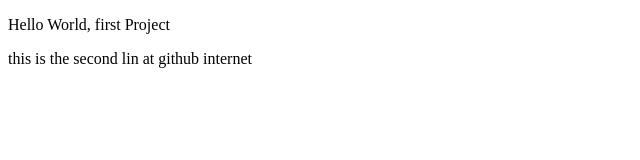
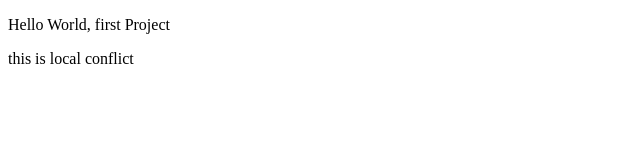
Before and after one commit to learn05/lecture0, a plain HTML site: page hello.html in a window 1280 px wide. Shown: the whole page, without its empty margins (0-640 px from the left). Drawn offline with Linux system fonts and the light colour scheme.

Commit message:
conflict

```diff
--- a/hello.html
+++ b/hello.html
@@ -5,6 +5,6 @@
 	</head>
 	<body>
 		<p> Hello World, first Project </p>
-		<p> this is the second lin at github internet </p>
+		<p> this is local conflict</p>
 	</body>
 </html>
```
